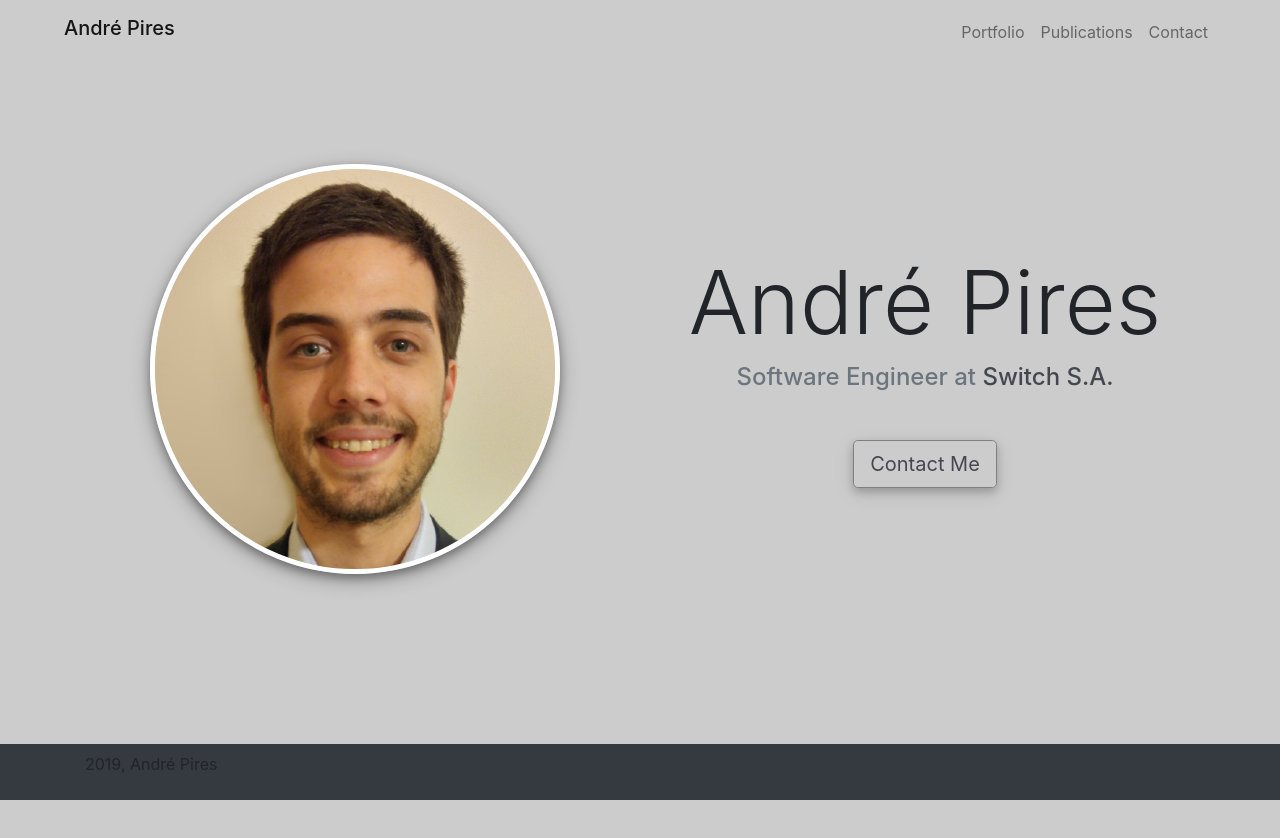
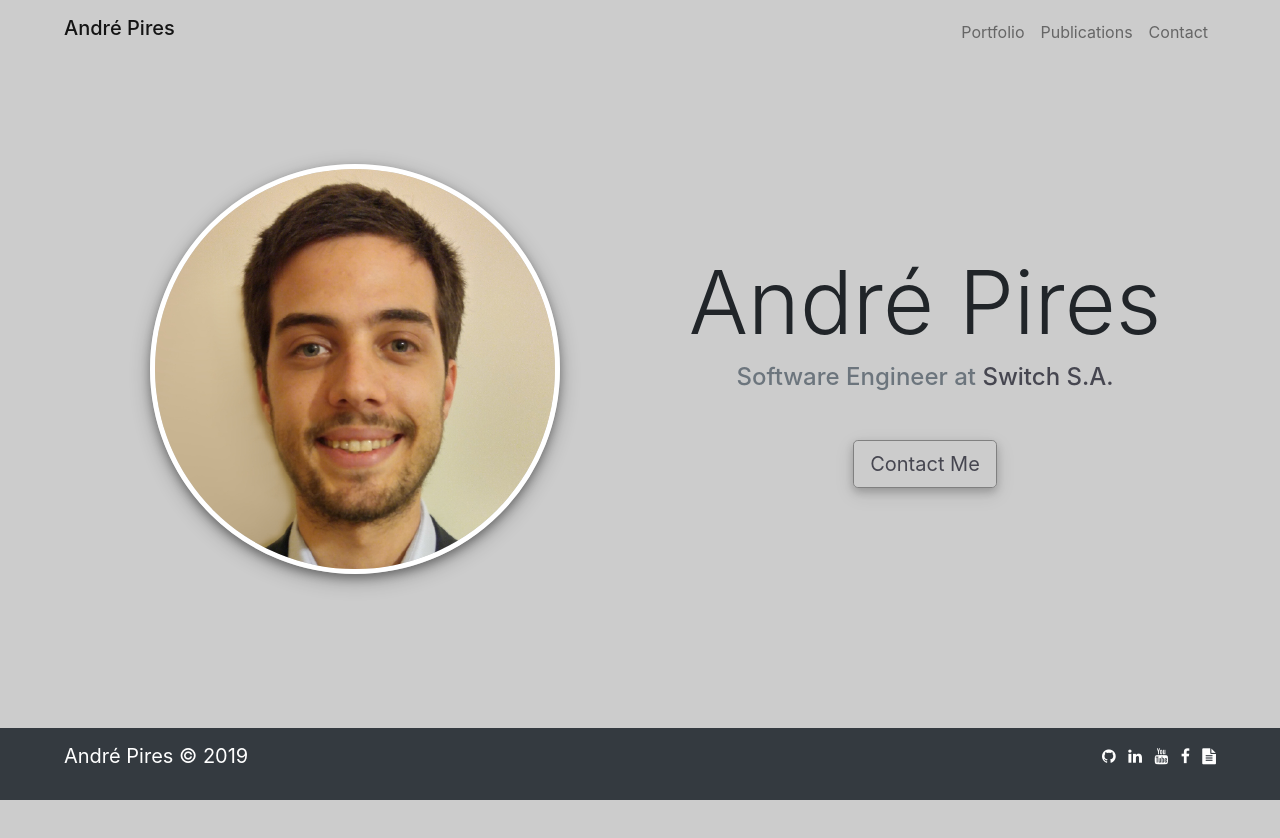
Before and after one commit to arop/arop.github.io, a plain HTML site: page index.html in a window 1280 px wide. Shown: the top 838 px of the page. Drawn offline with Linux system fonts and the light colour scheme.

Commit message:
Improve footer

```diff
--- a/css/style.css
+++ b/css/style.css
@@ -48,3 +48,10 @@ body {
 /*
 	PORTFOLIO
 */
+
+/*
+	FOOTER
+*/
+.footer .social-media a {
+	color: white;
+}
--- a/index.html
+++ b/index.html
@@ -10,8 +10,9 @@
 
     <link rel="shortcut icon" type="image/png" href="img/favicon.png"/>
 
-    <!-- Bootstrap -->
+    <!-- Vendor -->
     <link rel="stylesheet" type="text/css" href="vendor/bootstrap/css/bootstrap.min.css">
+    <link rel="stylesheet" type="text/css" href="vendor/fonts/font-awesome/css/font-awesome.css">
 
     <!-- Personal -->
     <link rel="stylesheet" type="text/css" href="css/style.css">
@@ -70,21 +71,18 @@
         <div id="footer" class="row"></div>
     </div>
 
-    <nav class="navbar fixed-bottom navbar-dark bg-dark">
-        <div class="container">
-            <div class="pull-left">
-                <p><span id="current-year"></span>, André Pires</p>
-            </div>
-            <div class="pull-right">
-                <ul class="social-media list-inline">
-                    <li><a href="https://github.com/arop"><span class="fa fa-github"></span></a></li>
-                    <li><a href="https://www.linkedin.com/in/andreropires"><span class="fa fa-linkedin"></span></a></li>
-                    <li><a href="https://www.youtube.com/channel/UCg7b1UaTxUiykg6kO1Sh-cg"><span class="fa fa-youtube"></span></a></li>
-                    <li><a href="https://www.facebook.com/andre.r.o.pires"><span class="fa fa-facebook"></span></a></li>
-                    <li><a href="https://plus.google.com/u/0/+Andr%C3%A9Pires26"><span class="fa fa-google-plus"></span></a></li>
-                    <li><a href="cv/cv.pdf"><span class="fa fa-file-text"></span></a></li>
-                </ul>
-            </div>
+    <nav class="navbar fixed-bottom navbar-dark bg-dark footer">
+        <div class="ml-5">
+            <p class="navbar-brand">André Pires © <span id="current-year"></span></p>
+        </div>
+        <div class="ml-auto mr-5">
+            <ul class="social-media list-inline">
+                <li class="list-inline-item"><a href="https://github.com/arop"><span class="fa fa-github"></span></a></li>
+                <li class="list-inline-item"><a href="https://www.linkedin.com/in/andreropires"><span class="fa fa-linkedin"></span></a></li>
+                <li class="list-inline-item"><a href="https://www.youtube.com/channel/UCg7b1UaTxUiykg6kO1Sh-cg"><span class="fa fa-youtube"></span></a></li>
+                <li class="list-inline-item"><a href="https://www.facebook.com/andre.r.o.pires"><span class="fa fa-facebook"></span></a></li>
+                <li class="list-inline-item"><a href="cv/cv.pdf"><span class="fa fa-file-text"></span></a></li>
+            </ul>
         </div>
     </nav>
 
```
